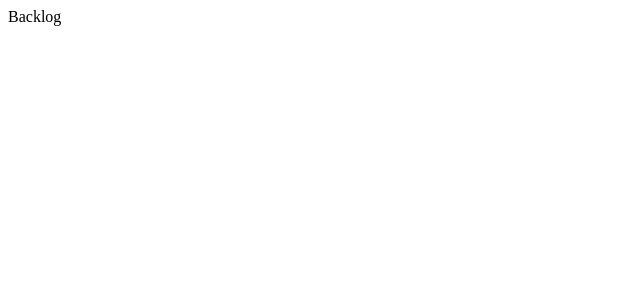
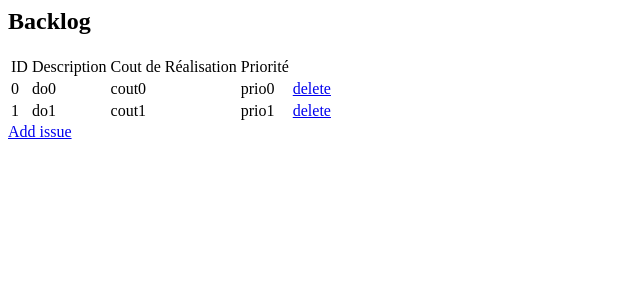
Before and after one commit to kfontain/cdp25, a PHP site: page /backlog.php in a window 1280 px wide. Before the commit the part shown is almost empty. Shown: the top 300 px of the page, without its empty margins (0-640 px from the left). Run offline with PHP 8.4, Linux system fonts and the light colour scheme.

Commit message:
modify index.php to start with the backlog & add backlog.php which print a table

```diff
--- a/app/backlog.php
+++ b/app/backlog.php
@@ -1 +1,26 @@
-<p>Backlog</p>
+
+<h2>Backlog</h2>
+<table>
+    <tr>
+        <td>ID</td>
+        <td>Description</td>
+        <td>Cout de Réalisation</td>
+        <td>Priorité</td>
+        <td></td>
+    </tr>
+    <?php
+        $sizeRaw = 4;
+        $backlog[] = array('0','do0','cout0','prio0');
+        $backlog[] = array('1','do1','cout1','prio1');
+
+        for ($i=0; $i < sizeof($backlog); $i++) {
+            echo "<tr>";
+            for ($j=0; $j < $sizeRaw; $j++) {
+                echo "<td>".$backlog[$i][$j]."</td>";
+            }
+            echo "<td><a href=\"#\">delete</a></td>";
+            echo "</tr>";
+        }
+    ?>
+</table>
+<a href="#">Add issue</a>
--- a/app/index.php
+++ b/app/index.php
@@ -1 +1 @@
-<?php phpinfo(); ?>
+<?php include 'backlog.php'; ?>
```
